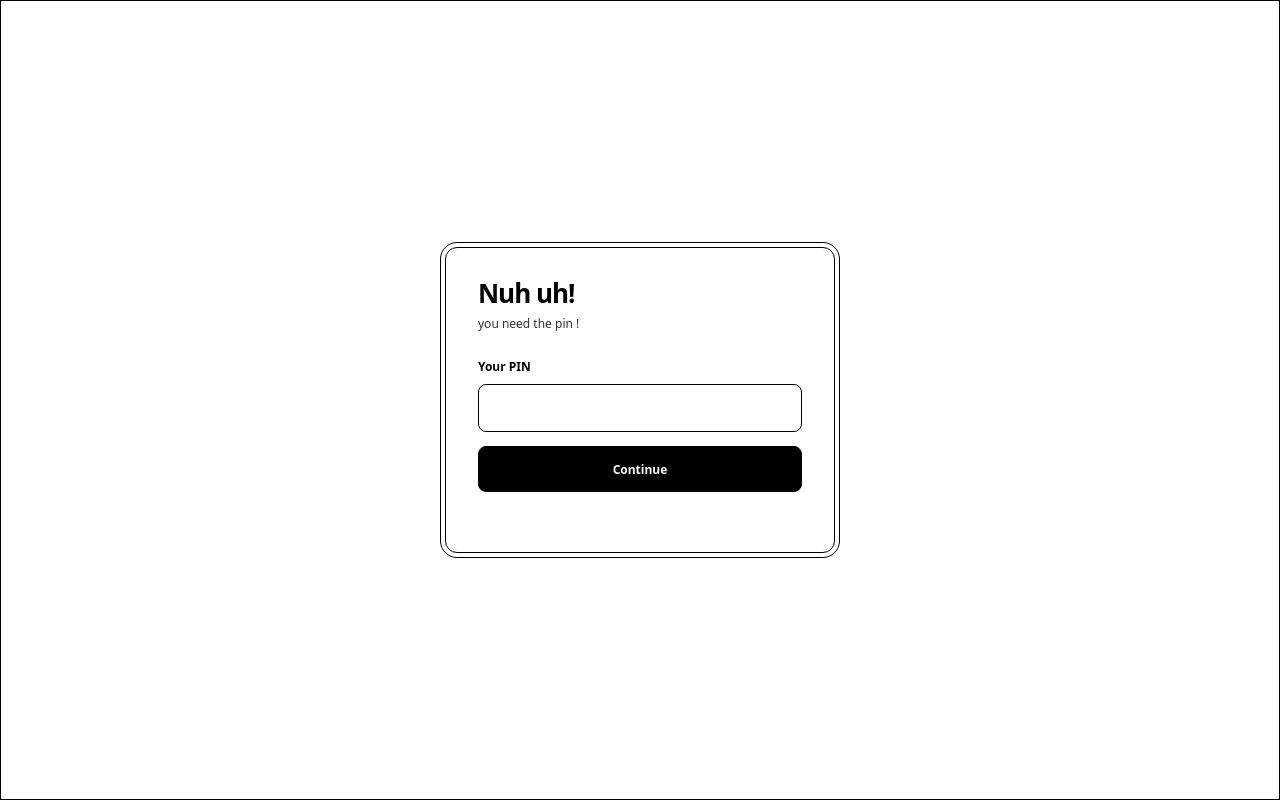
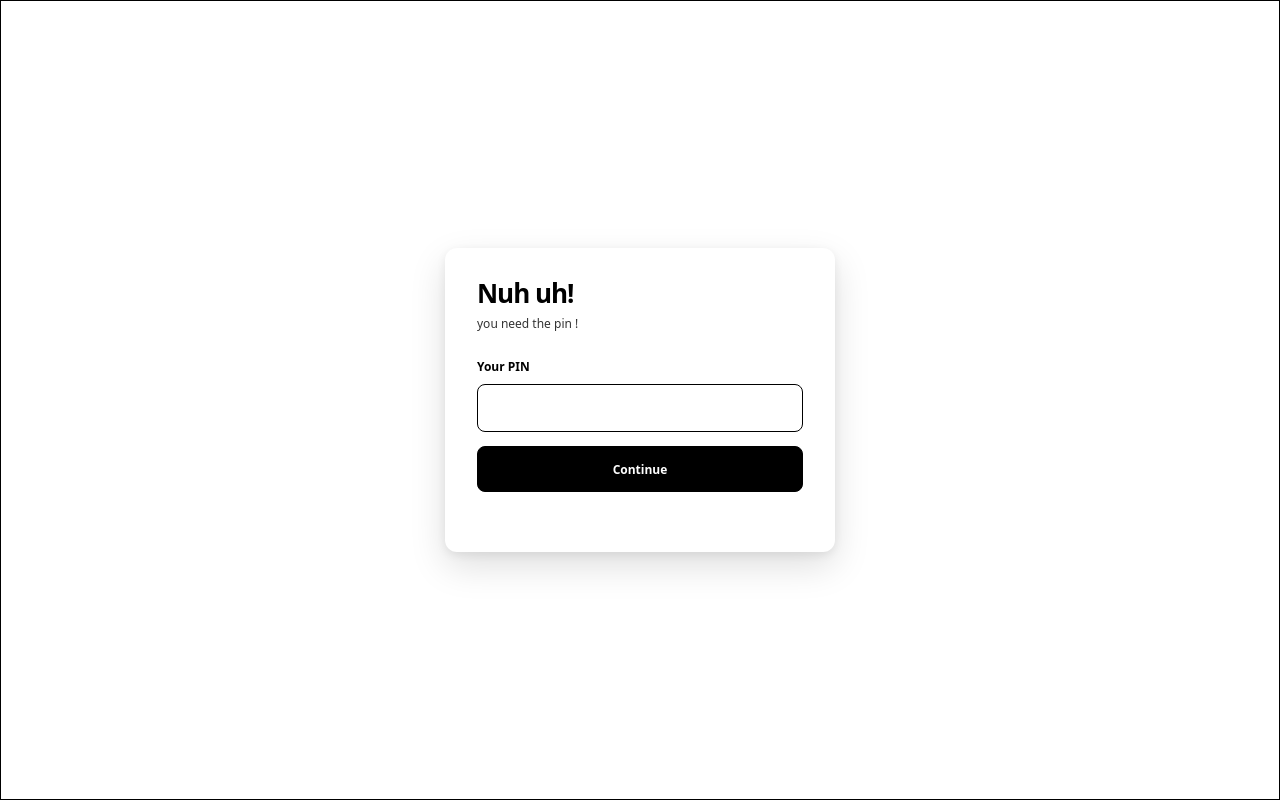
Before and after one commit to mnotion/coolanas.com, a plain HTML site: page index.html in a window 1280 px wide. Drawn offline with Linux system fonts and the light colour scheme.

Commit message:
Replace double card outline with soft shadow

```diff
--- a/css/pin.css
+++ b/css/pin.css
@@ -161,3 +161,12 @@ button {
 button:hover { background: #333 !important; color: #fff !important; }
 .error { color: #000 !important; }
 @media (max-width: 480px) { .pin-card { padding: 24px !important; } }
+
+
+/* Use a soft shadow instead of the double-line card outline. */
+.pin-card {
+  border: 0 !important;
+  outline: 0 !important;
+  outline-offset: 0 !important;
+  box-shadow: 0 14px 36px rgba(0,0,0,.13), 0 3px 10px rgba(0,0,0,.07) !important;
+}
```
